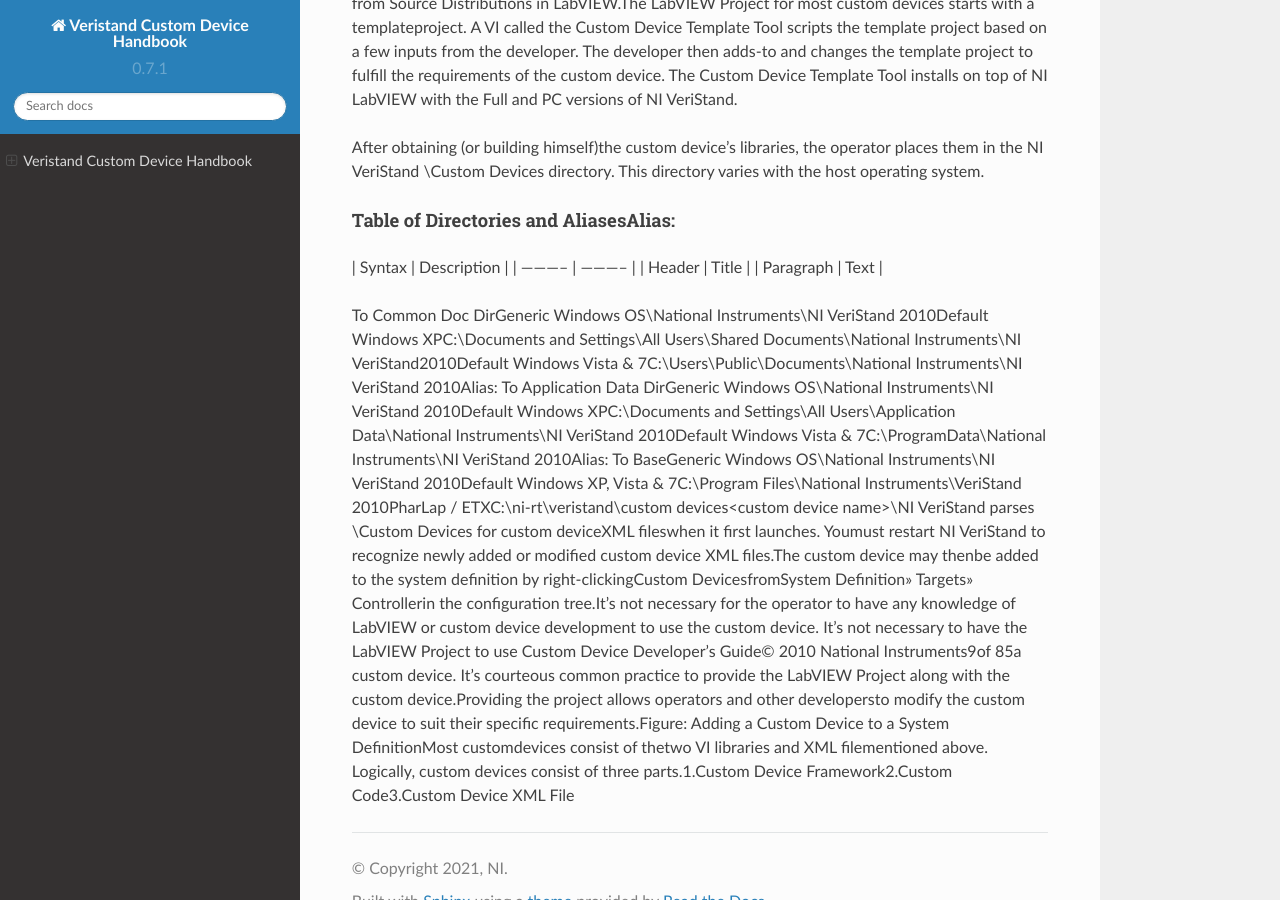
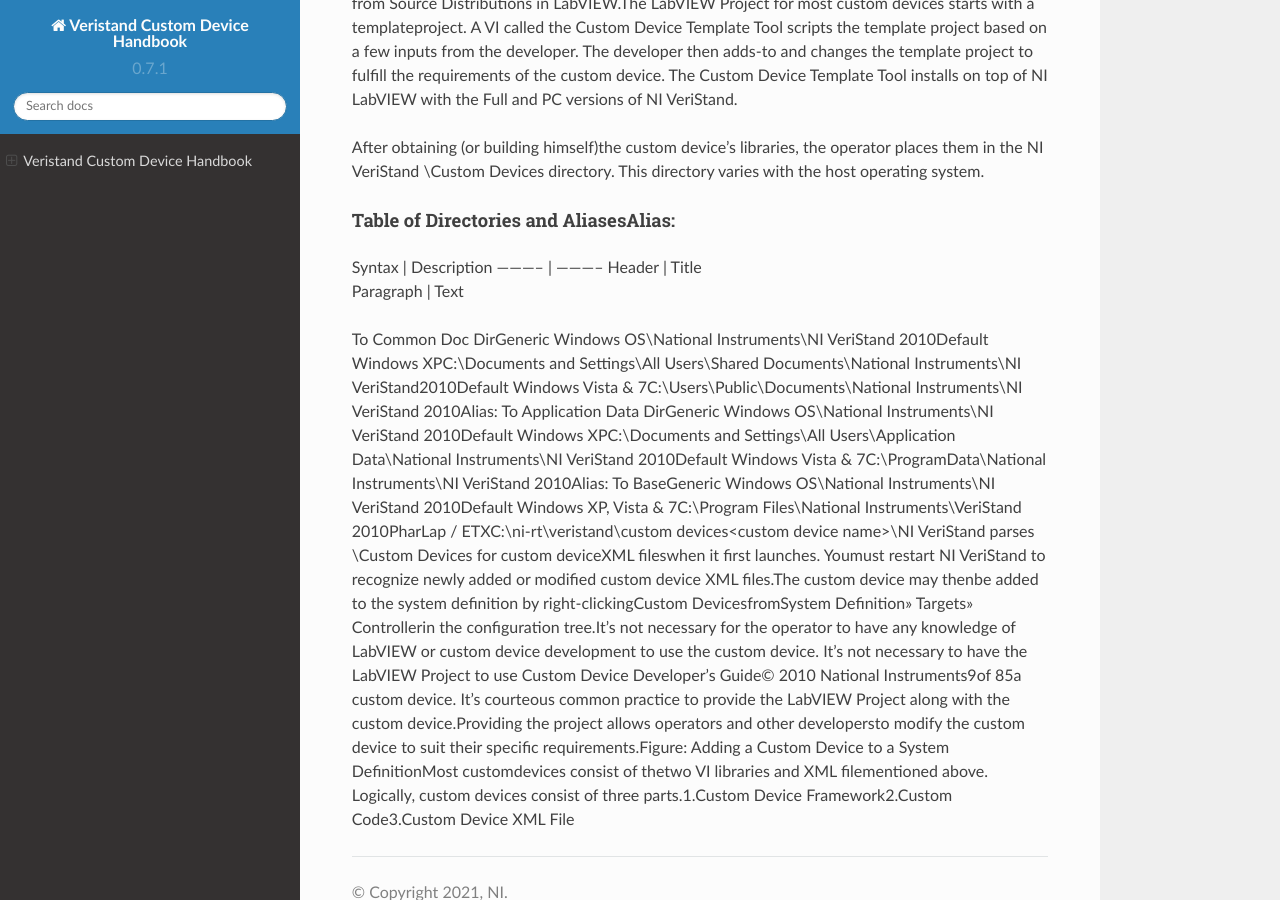
Before and after one commit to ni/niveristand-custom-device-handbook, a Sphinx documentation site: the page built from docs/index.md, in a window 1280 px wide and 900 px high, scrolled down 1234 px. Built offline with Sphinx 7.4.7 and the Read the Docs theme 2.0.0, drawn with Linux system fonts in a browser that asks for light colours.

Commit message:
commit 1

```diff
--- a/docs/index.md
+++ b/docs/index.md
@@ -39,10 +39,10 @@
 
 #### Table of Directories and Aliases<Common Data>Alias:
 
-| Syntax      | Description |
-| ----------- | ----------- |
-| Header      | Title       |
-| Paragraph   | Text        |
+ Syntax      | Description
+ ----------- | -----------
+ Header      | Title
+ Paragraph   | Text
 
 
 To Common Doc DirGeneric Windows OS<Public Documents>\National Instruments\NI VeriStand 2010Default Windows XPC:\Documents and Settings\All Users\Shared Documents\National Instruments\NI VeriStand2010Default Windows Vista & 7C:\Users\Public\Documents\National Instruments\NI VeriStand 2010<Application Data>Alias: To Application Data DirGeneric Windows OS<Application Data>\National Instruments\NI VeriStand 2010Default Windows XPC:\Documents and Settings\All Users\Application Data\National Instruments\NI VeriStand 2010Default Windows Vista & 7C:\ProgramData\National Instruments\NI VeriStand 2010<Base>Alias: To BaseGeneric Windows OS<Program Files>\National Instruments\NI VeriStand 2010Default Windows XP, Vista & 7C:\Program Files\National Instruments\VeriStand 2010<Custom Device Engine Destination>PharLap / ETXC:\ni-rt\veristand\custom devices\<custom device name>\NI VeriStand parses <Common Data>\Custom Devices for custom deviceXML fileswhen it first launches.  Youmust restart NI VeriStand to recognize newly added or modified custom device XML files.The custom device may thenbe added to the system definition by right-clickingCustom DevicesfromSystem Definition» Targets» Controllerin the configuration tree.It’s not necessary for the operator to have any knowledge of LabVIEW or custom device development to use the custom device.  It’s not necessary to have the LabVIEW Project to use
```
